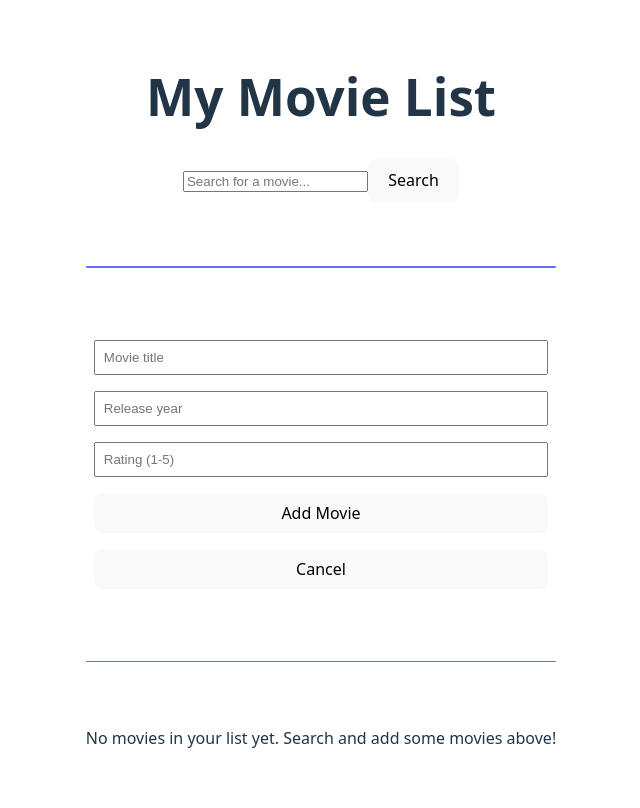
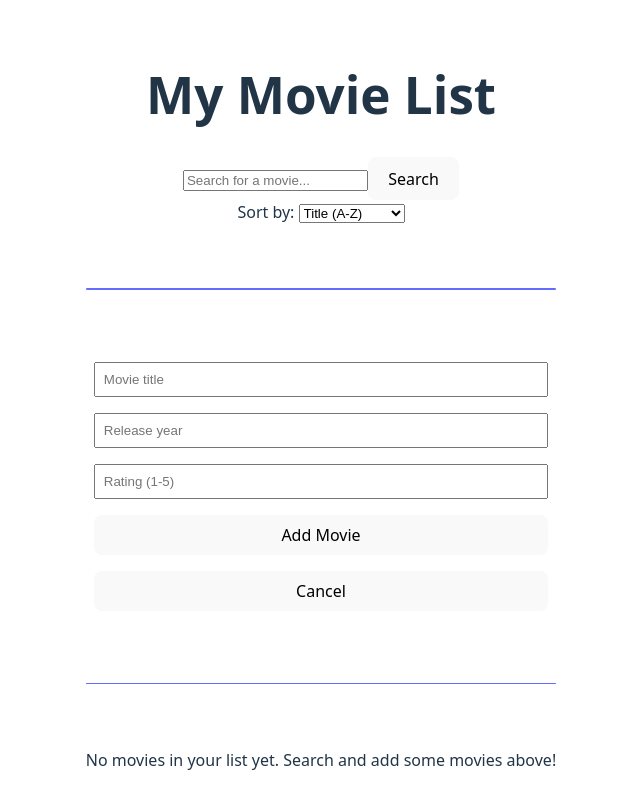
Before and after one commit to nadielotiene/movie-list-app-react, a React (Vite) app: page / in a window 1280 px wide. Shown: the top 808 px of the page, without its empty margins (319-959 px from the left). Built offline with nearby package versions, Linux system fonts and the light colour scheme.

Commit message:
add sort by feature

```diff
--- a/src/App.jsx
+++ b/src/App.jsx
@@ -9,6 +9,8 @@ export default function App() {
     const savedMovies = localStorage.getItem('movieList');
     return savedMovies ? JSON.parse(savedMovies) : []
   });
+
+  const [sortBy, setSortBy] = useState('title');
 
   useEffect(() => {
     localStorage.setItem('movieList',JSON.stringify(movies));
@@ -82,8 +84,20 @@ export default function App() {
     return movies.some(m => m.id === movieId);
   }
 
+  const sortedMovies = [...movies].sort((a, b) => {
+    if (sortBy === 'title') {
+      return a.title.localeCompare(b.title);
+    } else if (sortBy === 'year') {
+      return b.year - a.year;
+    } else if (sortBy === 'rating') {
+      return b.rating - a.rating;
+    }
+    return 0;
+  });
+
   return (
     <>
+
       <h1>My Movie List</h1>
 
       {/* <h2>Search Movies</h2> */}
@@ -91,6 +105,15 @@ export default function App() {
         onAddMovie={addMoviesFromSearch}
         isMovieInList={isMovieInList}
       />
+
+      <div className="sort-section">
+        <label>Sort by: </label>
+        <select value={sortBy} onChange={(e) => setSortBy(e.target.value)}>
+          <option value="title">Title (A-Z)</option>
+          <option value="year">Year (Newest)</option>
+          <option value="rating">My Rating</option>
+        </select>
+      </div>
 
       <AddMovieForm
         onAddMovie={addMovie}
@@ -103,7 +126,7 @@ export default function App() {
           No movies in your list yet. Search and add some movies above!
         </p>
       ) : (
-        movies.map(movie => (
+        sortedMovies.map(movie => (
           <MovieCard
             key={movie.id}
             movie={movie}
@@ -112,7 +135,6 @@ export default function App() {
           />
         ))
       )}
-
     </>
   )
 }
--- a/src/index.css
+++ b/src/index.css
@@ -38,7 +38,7 @@ body {
 .card--div {
   position: relative;
   width: 250px;  /* Match your image width */
-  border: 2px solid #646cff;
+  border: 15px dotted goldenrod;
   border-radius: 3px;
   margin: 2rem;
   overflow: hidden;  /* Keep everything contained */
```
